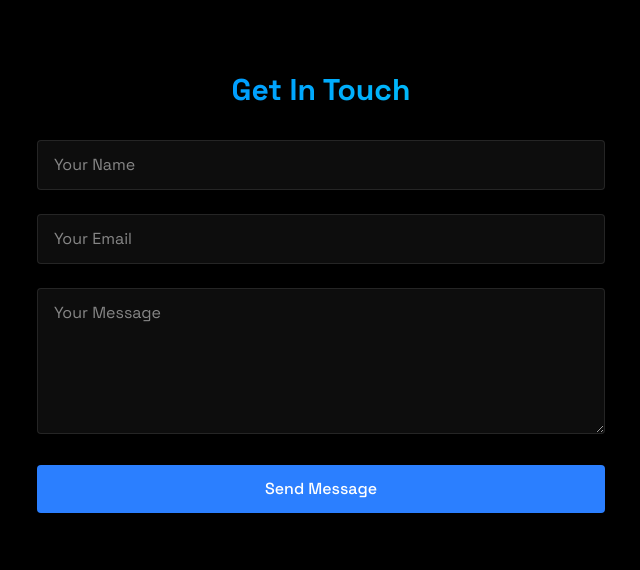
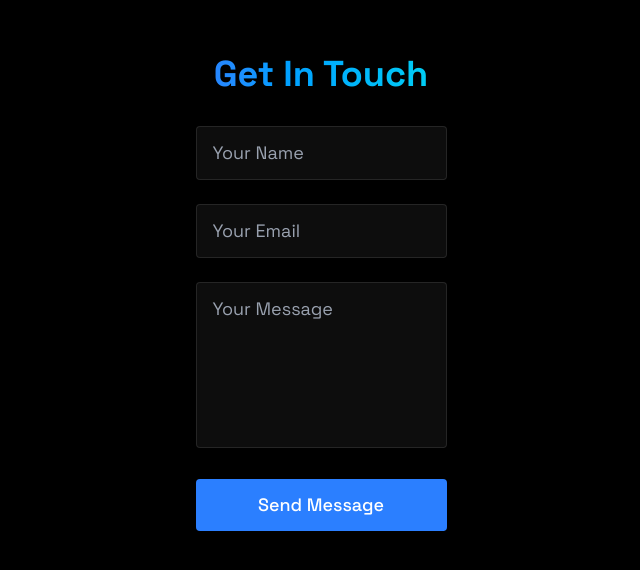
Before and after one commit to Wahidhusaindev/Wahid-Portfolio, a React (Vite) app: page / in a window 1280 px wide. Shown: the part 2808-3378 px from the top of the page, without its empty margins (319-959 px from the left). Built offline with nearby package versions, Linux system fonts and the light colour scheme.

Commit message:
now the web is full resources for learning JavaScript, but it can be overwhelming to find the right ones. Here are some of the best resources to help you get started:

```diff
--- a/src/Components/section/Contact.jsx
+++ b/src/Components/section/Contact.jsx
@@ -27,62 +27,19 @@ const Contact = () => {
     };
 
     return (
-        <section id="contact" className="min-h-screen flex items-center justify-center py-20">
+        <section id="contact" className="min-h-screen flex items-center justify-center py-10 sm:py-16 md:py-20">
             <RevealOnScreen>
-                <div className='px-4 w-150'>
-                    <h2 className="text-3xl font-bold mb-8 bg-gradient-to-r from-blue-500 to-cyan-400 bg-clip-text text-transparent text-center">Get In Touch</h2>
-                   {/* <form className='space-y-6' onSubmit={sendEmail}>
-  <div className='relative'>
-    <input
-      type="text"
-      id='name'
-      name='name'                  // <-- Add this
-      placeholder='Your Name'
-      className='w-full bg-white/5 border border-white/10 rounded px-4 py-3 text-white transition focus:outline-none focus:border-blue-500 focus:bg-blue-500/5'
-      required
-      value={formData.name}
-      onChange={(e) => setFormData({ ...formData, name: e.target.value })}
-    />
-  </div>
-  <div className='relative'>
-    <input
-      type="email"
-      id='email'
-      name='email'                 // <-- Add this
-      placeholder='Your Email'
-      className='w-full bg-white/5 border border-white/10 rounded px-4 py-3 text-white transition focus:outline-none focus:border-blue-500 focus:bg-blue-500/5'
-      required
-      value={formData.email}
-      onChange={(e) => setFormData({ ...formData, email: e.target.value })}
-    />
-  </div>
-  <div className='relative'>
-    <textarea
-      id='message'
-      name='message'               // <-- Add this
-      placeholder='Your Message'
-      className='w-full bg-white/5 border border-white/10 rounded px-4 py-3 text-white transition focus:outline-none focus:border-blue-500 focus:bg-blue-500/5'
-      required
-      rows={5}
-      value={formData.message}
-      onChange={(e) => setFormData({ ...formData, message: e.target.value })}
-    />
-  </div>
-  <button
-    type='submit'
-    className='w-full bg-blue-500 hover:bg-blue-600 text-white py-3 rounded font-medium transition relative overflow-hidden hover:translate-y-0.5 hover:shadow-[0_0_15px_rgba(59,138,246,0.2)]'
-  >
-    Send Message
-  </button>
-</form> */}
-<form className='space-y-6' onSubmit={sendEmail}>
+                <div className="w-full max-w-2xl mx-auto px-4 sm:px-6 md:px-8 lg:px-0">
+                    <h2 className="text-2xl sm:text-3xl md:text-4xl font-bold mb-8 bg-gradient-to-r from-blue-500 to-cyan-400 bg-clip-text text-transparent text-center">Get In Touch</h2>
+
+<form className='space-y-4 sm:space-y-6' onSubmit={sendEmail} autoComplete="off">
   <div className='relative'>
     <input
       type="text"
       id='name'
       name='user_name'
       placeholder='Your Name'
-      className='w-full bg-white/5 border border-white/10 rounded px-4 py-3 text-white transition focus:outline-none focus:border-blue-500 focus:bg-blue-500/5'
+      className='w-full bg-white/5 border border-white/10 rounded px-3 py-2 sm:px-4 sm:py-3 text-white text-base sm:text-lg transition focus:outline-none focus:border-blue-500 focus:bg-blue-500/5 placeholder:text-gray-400'
       required
       value={formData.name}
       onChange={(e) => setFormData({ ...formData, name: e.target.value })}
@@ -94,7 +51,7 @@ const Contact = () => {
       id='email'
       name='user_email'
       placeholder='Your Email'
-      className='w-full bg-white/5 border border-white/10 rounded px-4 py-3 text-white transition focus:outline-none focus:border-blue-500 focus:bg-blue-500/5'
+      className='w-full bg-white/5 border border-white/10 rounded px-3 py-2 sm:px-4 sm:py-3 text-white text-base sm:text-lg transition focus:outline-none focus:border-blue-500 focus:bg-blue-500/5 placeholder:text-gray-400'
       required
       value={formData.email}
       onChange={(e) => setFormData({ ...formData, email: e.target.value })}
@@ -105,7 +62,7 @@ const Contact = () => {
       id='message'
       name='message'
       placeholder='Your Message'
-      className='w-full bg-white/5 border border-white/10 rounded px-4 py-3 text-white transition focus:outline-none focus:border-blue-500 focus:bg-blue-500/5'
+      className='w-full bg-white/5 border border-white/10 rounded px-3 py-2 sm:px-4 sm:py-3 text-white text-base sm:text-lg transition focus:outline-none focus:border-blue-500 focus:bg-blue-500/5 placeholder:text-gray-400 resize-none'
       required
       rows={5}
       value={formData.message}
@@ -114,7 +71,7 @@ const Contact = () => {
   </div>
   <button
     type='submit'
-    className='w-full bg-blue-500 hover:bg-blue-600 text-white py-3 rounded font-medium transition relative overflow-hidden hover:translate-y-0.5 hover:shadow-[0_0_15px_rgba(59,138,246,0.2)]'
+    className='w-full bg-blue-500 hover:bg-blue-600 text-white py-2 sm:py-3 rounded font-medium text-base sm:text-lg transition relative overflow-hidden hover:translate-y-0.5 hover:shadow-[0_0_15px_rgba(59,138,246,0.2)] focus:outline-none focus:ring-2 focus:ring-blue-400 focus:ring-opacity-50'
   >
     Send Message
   </button>
```
